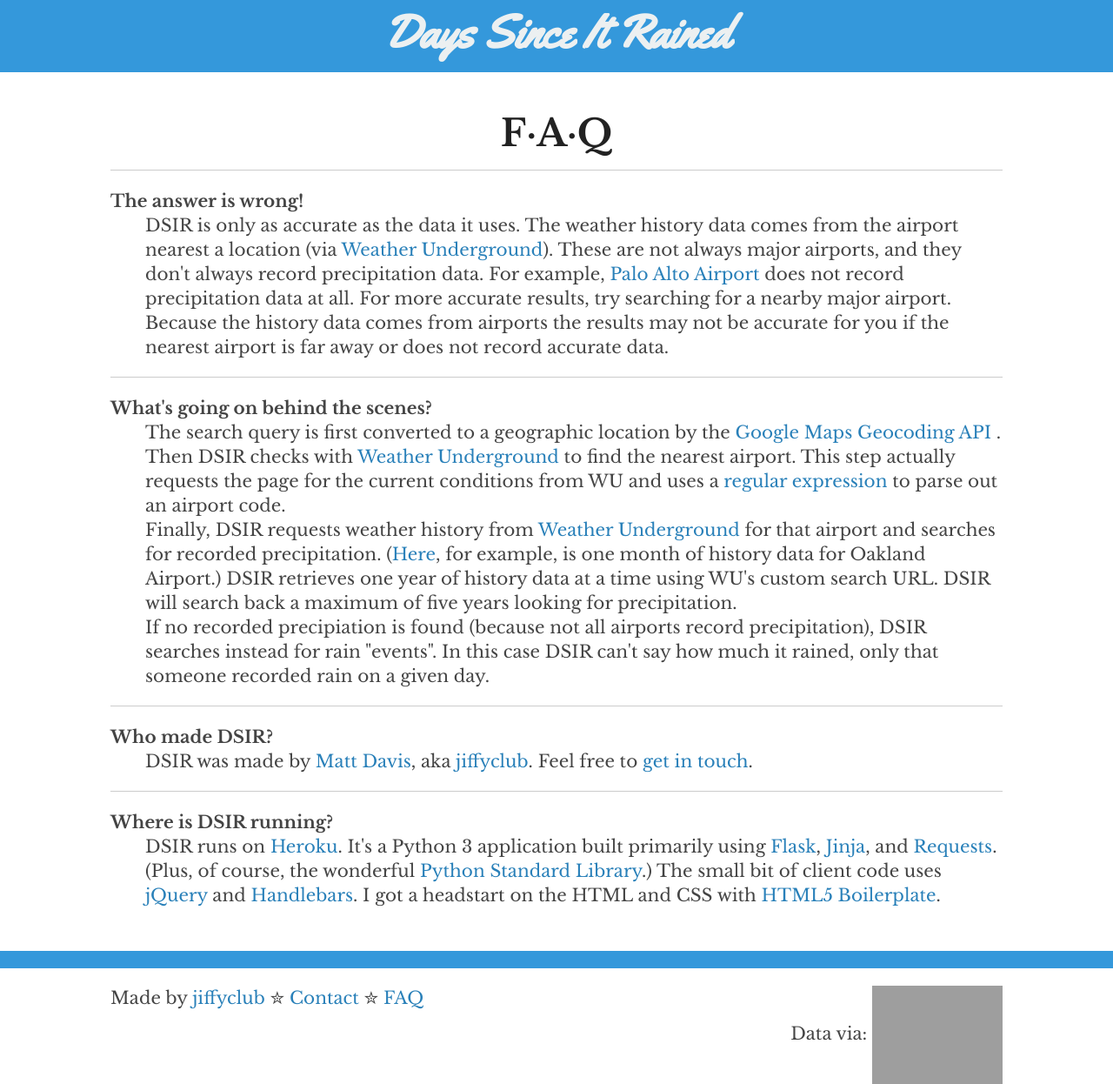
After one commit to jiffyclub/days-since-it-rained, a Flask app: page /faq in a window 1280 px wide. The commit adds this page. Shown: the whole page at 87% size. Run offline with Flask 2, Linux system fonts and the light colour scheme; grey boxes are pictures that could not be loaded.

Commit message:
Add a FAQ page

```diff
--- a/app.py
+++ b/app.py
@@ -38,6 +38,11 @@ def check_threshold(thresh):
 def index():
     # render index
     return render_template('index.html')
+
+
+@app.route('/faq')
+def faq():
+    return render_template('faq.html')
 
 
 @app.route('/dsir')
--- a/static/css/main.css
+++ b/static/css/main.css
@@ -73,6 +73,7 @@ textarea {
 
 .header-container h1 {
     color: #ecf0f1;
+    font-family: 'Yellowtail', cursive;
 }
 
 /* ==============
@@ -102,10 +103,6 @@ textarea {
 body, button, input {
     font-size: 20px;
     font-family: "Libre Baskerville", serif;
-}
-
-h1, h2, h3, h4, h5, h6 {
-    font-family: 'Yellowtail', cursive;
 }
 
 .title {
@@ -180,6 +177,14 @@ p + p {
 
 .float-right {
     float: right;
+}
+
+.align-center {
+    text-align: center;
+}
+
+.faq-question {
+    font-weight: bold;
 }
 
 /* Radio and check box styling */
--- a/templates/base.html
+++ b/templates/base.html
@@ -6,7 +6,7 @@
     <head>
         <meta charset="utf-8">
         <meta http-equiv="X-UA-Compatible" content="IE=edge,chrome=1">
-        <title>Days Since It Rained</title>
+        <title>{% block title %}Days Since It Rained{% endblock %}</title>
         <meta name="description"
               content="Find out how long it's been since it rained in your area.">
         <meta name="viewport" content="width=device-width, initial-scale=1">
@@ -15,7 +15,7 @@
         <link rel="stylesheet" href="static/css/typeplate/typeplate.css">
         <link rel="stylesheet" href="static/css/main.css">
 
-        <link href='http://fonts.googleapis.com/css?family=Yellowtail|Libre+Baskerville' rel='stylesheet' type='text/css'>
+        <link href='http://fonts.googleapis.com/css?family=Yellowtail|Libre+Baskerville:400,700' rel='stylesheet' type='text/css'>
 
         <script src="static/js/vendor/modernizr-2.6.2-respond-1.1.0.min.js"></script>
     </head>
@@ -42,7 +42,8 @@
             <footer class="wrapper">
                 <span>
                     Made by <a href="http://penandpants.com">jiffyclub</a> &#10030;
-                    <a href="mailto:jiffyclub@gmail.com">Contact</a>
+                    <a href="mailto:jiffyclub@gmail.com">Contact</a> &#10030;
+                    <a href="/faq">FAQ</a>
                 </span>
                 <span class="float-right">
                     Data via:
--- /dev/null
+++ b/templates/faq.html
@@ -0,0 +1,85 @@
+{% extends "base.html" %}
+{% block title %}Days Since It Rained: FAQ{% endblock %}
+
+{% block content %}
+<div class="faq">
+    <div class="align-center">
+        <h2>F&middot;A&middot;Q</h2>
+    </div>
+    <hr>
+    <dl class="faq-list">
+        <dt class="faq-question">The answer is wrong!</dt>
+        <dd class="faq-answer">
+            DSIR is only as accurate as the data it uses.
+            The weather history data comes from the airport nearest a location
+            (via <a href="http://www.wunderground.com/">Weather Underground</a>).
+            These are not always major airports, and they don't always record
+            precipitation data. For example,
+            <a href="http://www.countyairports.org/pao.html">Palo Alto Airport</a>
+            does not record precipitation data at all.
+            For more accurate results, try searching for a nearby major airport.
+        </dd>
+        <dd class="faq-answer">
+            Because the history data comes from airports the results may not
+            be accurate for you if the nearest airport is far away or does
+            not record accurate data.
+        </dd>
+        <hr>
+        <dt class="faq-question">What's going on behind the scenes?</dt>
+        <dd class="faq-answer">
+            The search query is first converted to a geographic location by the
+            <a href="https://developers.google.com/maps/documentation/geocoding/">
+                Google Maps Geocoding API
+            </a>.
+            Then DSIR checks with
+            <a href="http://www.wunderground.com/">Weather Underground</a>
+            to find the nearest airport.
+            This step actually requests the page for the current conditions
+            from WU and uses a
+            <a href="https://docs.python.org/3.4/library/re.html">regular expression</a>
+            to parse out an airport code.
+        </dd>
+        <dd class="faq-answer">
+            Finally, DSIR requests weather history from
+            <a href="http://www.wunderground.com/">Weather Underground</a>
+            for that airport and searches for recorded precipitation.
+            (<a href="http://www.wunderground.com/history/airport/KOAK/2014/9/17/MonthlyHistory.html?format=1">Here</a>,
+            for example, is one month of history data for Oakland Airport.)
+            DSIR retrieves one year of history data at a time using
+            WU's custom search URL.
+            DSIR will search back a maximum of five years looking for
+            precipitation.
+        </dd>
+        <dd class="faq-answer">
+            If no recorded precipiation is found
+            (because not all airports record precipitation),
+            DSIR searches instead for rain "events".
+            In this case DSIR can't say how much it rained,
+            only that someone recorded rain on a given day.
+        </dd>
+        <hr>
+        <dt class="faq-question">Who made DSIR?</dt>
+        <dd class="faq-answer">
+            DSIR was made by <a href="http://penandpants.com">Matt Davis</a>,
+            aka <a href="https://twitter.com/jiffyclub">jiffyclub</a>.
+            Feel free to <a href="mailto:jiffyclub@gmail.com">get in touch</a>.
+        </dd>
+        <hr>
+        <dt class="faq-question">Where is DSIR running?</dt>
+        <dd class="faq-answer">
+            DSIR runs on <a href="http://heroku.com/">Heroku</a>.
+            It's a Python 3 application built primarily using
+            <a href="http://flask.pocoo.org/">Flask</a>,
+            <a href="http://jinja.pocoo.org/">Jinja</a>, and
+            <a href="http://docs.python-requests.org/en/latest/">Requests</a>.
+            (Plus, of course, the wonderful
+            <a href="https://docs.python.org/3/library/index.html">Python Standard Library</a>.)
+            The small bit of client code uses
+            <a href="http://jquery.com/">jQuery</a> and
+            <a href="http://handlebarsjs.com/">Handlebars</a>.
+            I got a headstart on the HTML and CSS with
+            <a href="http://html5boilerplate.com/">HTML5 Boilerplate</a>.
+        </dd>
+    </dl>
+</div>
+{% endblock %}
```
